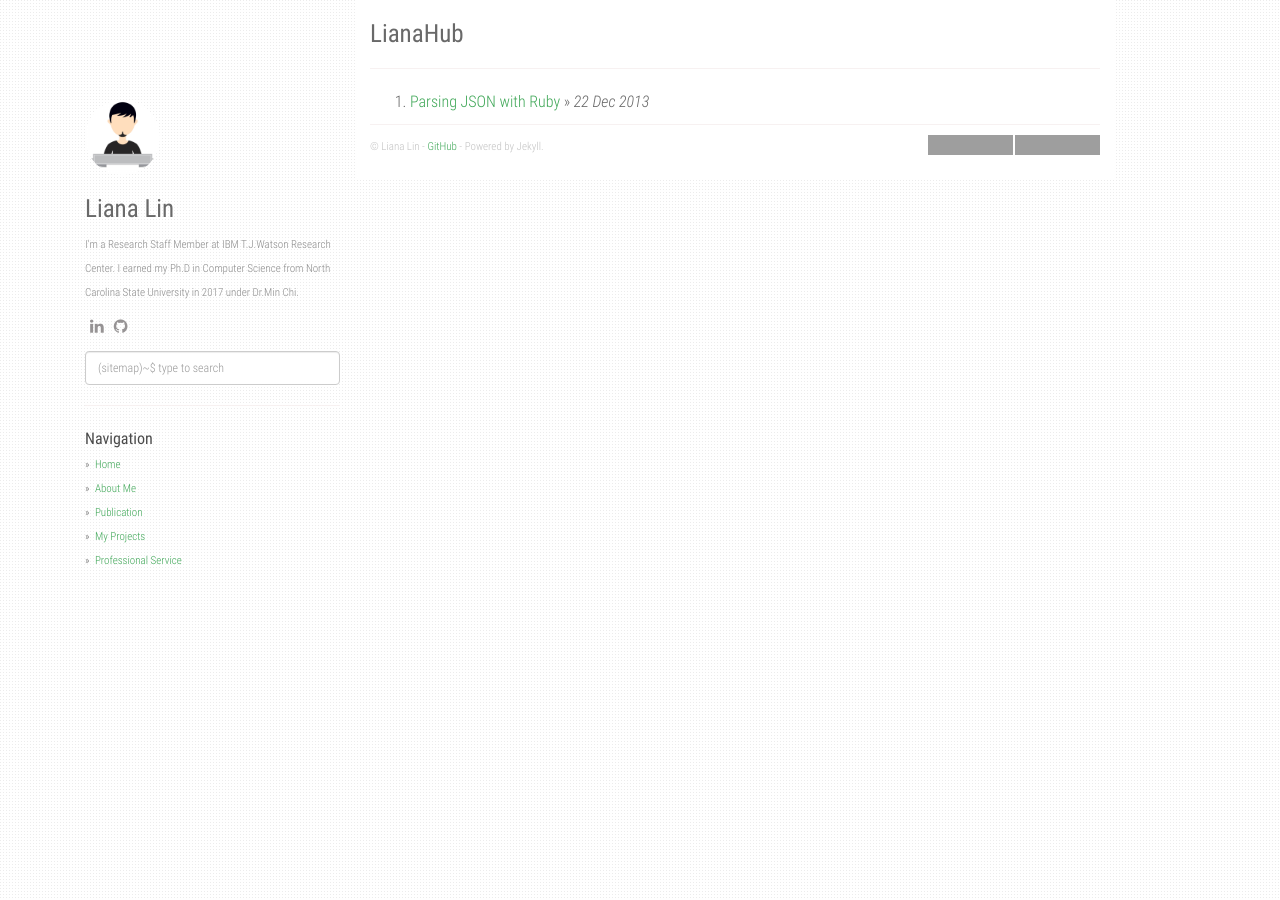
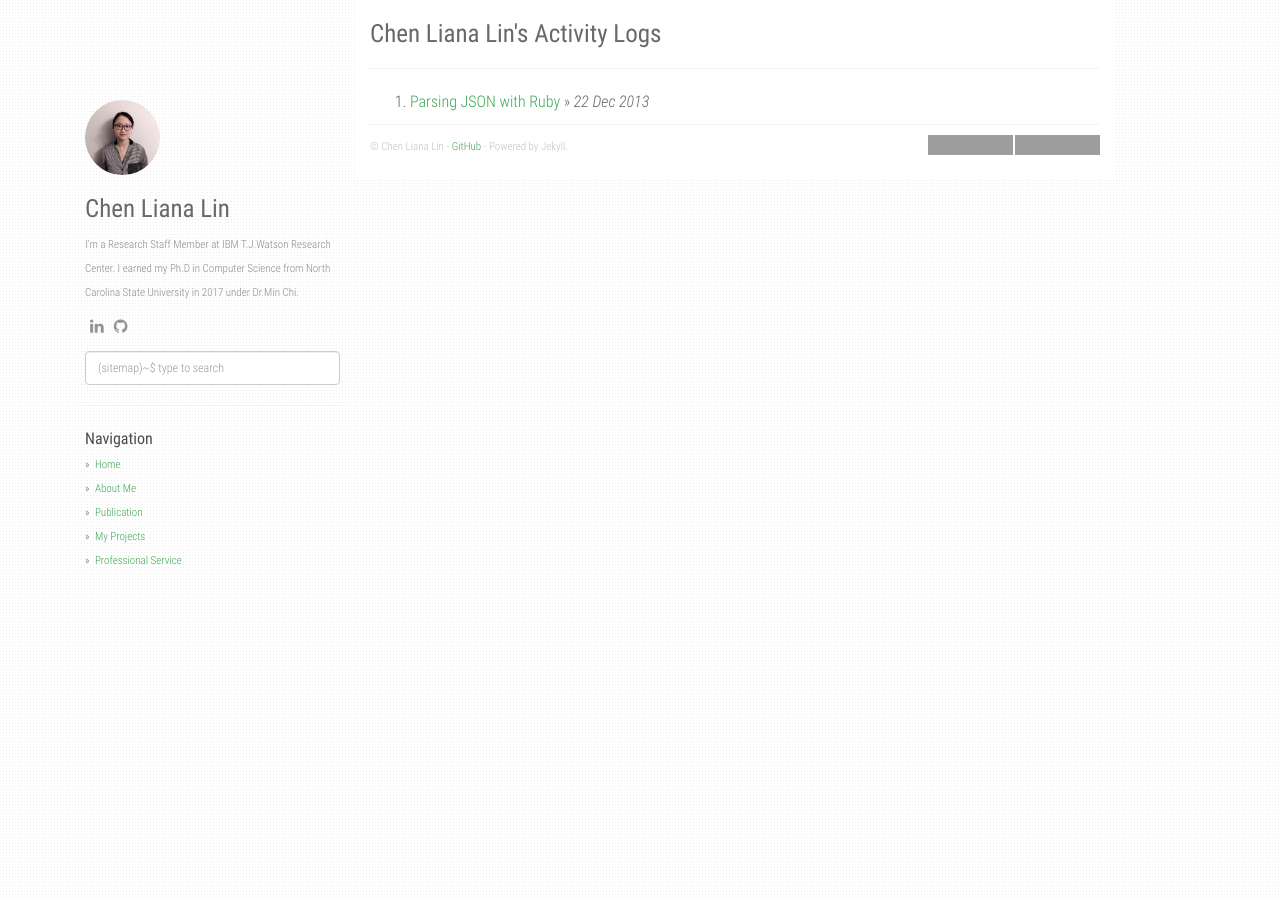
Before and after one commit to liana-lin/liana-lin.github.io, a Jekyll site: the page built from index.html, in a window 1280 px wide. Built offline with Jekyll 4.4.1, drawn with Linux system fonts in a browser that asks for light colours; the list of posts is cut into pages by our own code; grey boxes are pictures that could not be loaded.

Commit message:
add profile picture

```diff
--- a/_config.yml
+++ b/_config.yml
@@ -1,11 +1,11 @@
-title: LianaHub
+title: Chen Liana Lin's Activity Logs
 description: My Personal Website
-author: Liana Lin
+author: Chen Liana Lin
 github: https://github.ibm.com/Liana-Lin
 about: I'm a Research Staff Member at IBM T.J.Watson Research Center. I earned my Ph.D in Computer Science from North Carolina State University in 2017 under Dr.Min Chi.
 disqus_shortname: lianahub
 google_analytics: UA-XXXXXXXX-Y
-avatar_url: /static/img/avatar.jpg
+avatar_url: /static/img/liana.jpg
 
 enableTags: true
 tagarray: []
```
Also changed, not shown: static/img/liana.jpg (added), 3 other files.
